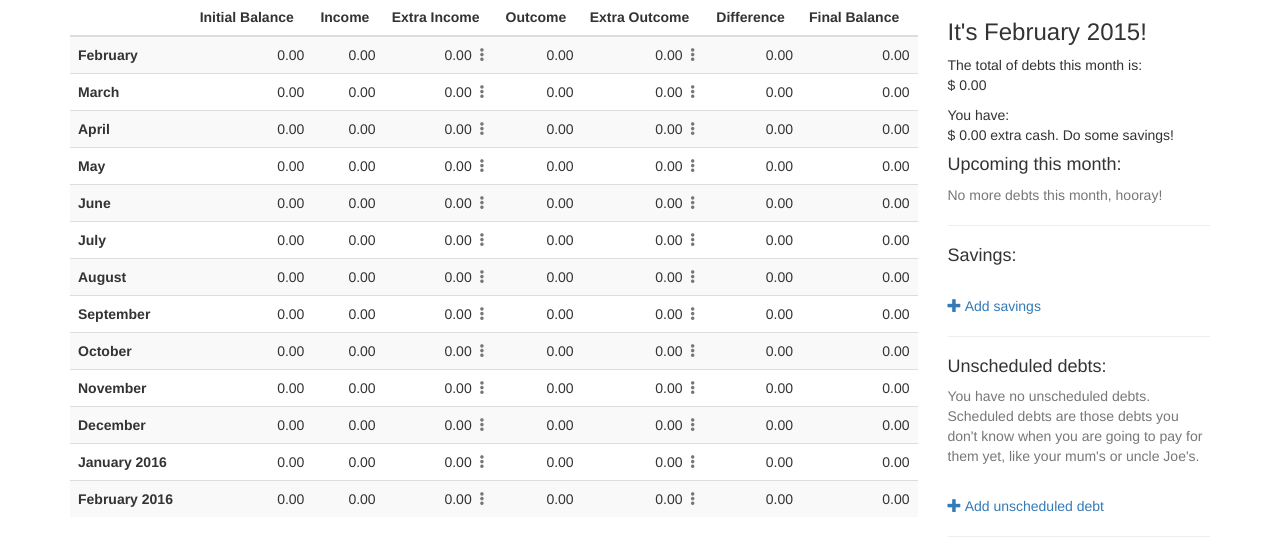
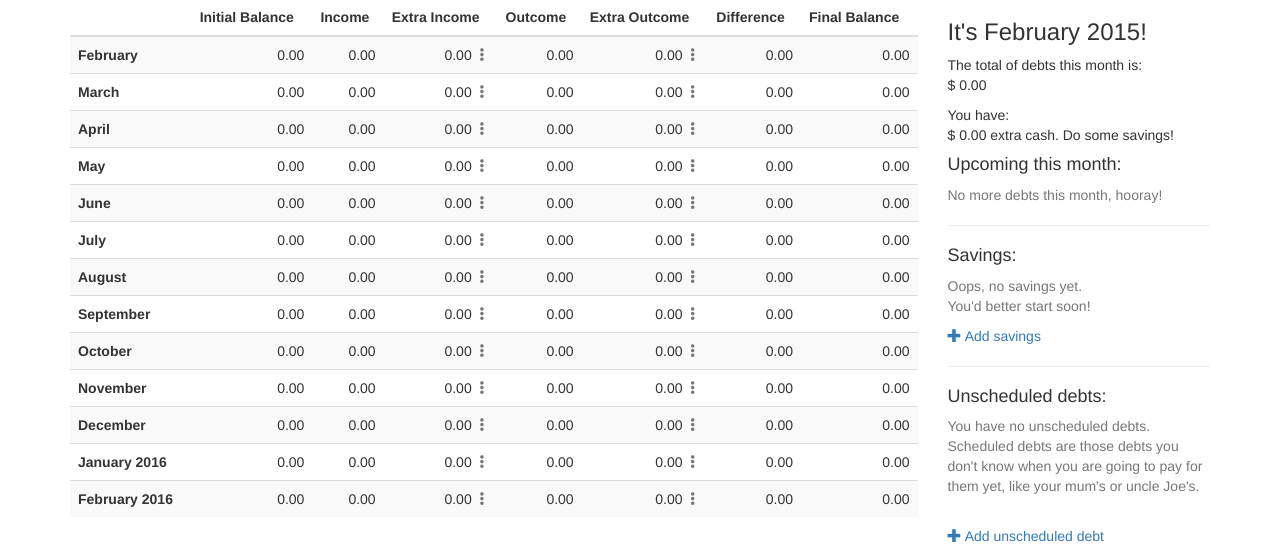
Before and after one commit to curaloucura/money-forecast, a Django app: page / in a window 1280 px wide. Shown: the part 137-693 px from the top of the page. Run offline with Django 3.2, Linux system fonts and the light colour scheme; the visitor is signed in with stand-in values (Sample User, id 1); data comes from the database, SQL or seed files in the repository; some libraries are stand-ins or nearby versions.

Commit message:
More fixes to sidebar

```diff
--- a/moneyforecast/records/templates/includes/header.html
+++ b/moneyforecast/records/templates/includes/header.html
@@ -16,12 +16,12 @@
 <div class="row" id="nav">
 	<div class="col-md-6 col-md-offset-6 text-right">
 		<span class="glyphicon glyphicon-import" aria-hidden="true"></span>
-		<a href="/admin/records/record/add/?account={{ income_id }}" target="_blank">{% trans "New Income" %}</a>&nbsp;&nbsp;
+		<a href="{% url 'admin:records_record_add' %}?account={{ income_id }}" target="_blank">{% trans "New Income" %}</a>&nbsp;&nbsp;
 		<span class="glyphicon glyphicon-export" aria-hidden="true"></span>
-		<a href="/admin/records/record/add/?account={{ outcome_id }}" target="_blank">{% trans "New Outcome" %}</a>&nbsp;&nbsp;
+		<a href="{% url 'admin:records_record_add' %}?account={{ outcome_id }}" target="_blank">{% trans "New Outcome" %}</a>&nbsp;&nbsp;
 		<span class="glyphicon glyphicon-piggy-bank" aria-hidden="true"></span>
-		<a href="/admin/records/record/add/?account={{ savings_id }}" target="_blank">{% trans "New Savings" %}</a>&nbsp;&nbsp;
+		<a href="{% url 'admin:records_record_add' %}?account={{ savings_id }}" target="_blank">{% trans "New Savings" %}</a>&nbsp;&nbsp;
 		<span class="glyphicon glyphicon-transfer" aria-hidden="true"></span>
-		<a href="/admin/records/record/add/?account={{ set_balance_id }}" target="_blank">{% trans "Set Balance" %}</a>
+		<a href="{% url 'admin:records_record_add' %}?account={{ set_balance_id }}" target="_blank">{% trans "Set Balance" %}</a>
 	</div>
 </div>
--- a/moneyforecast/records/templates/includes/sidebar.html
+++ b/moneyforecast/records/templates/includes/sidebar.html
@@ -47,11 +47,11 @@
 		{% trans "Savings" %}:
 	</h4>
 	{% with current_month.get_savings_totals as savings_list %}
-	{% if savings_list.1 <= 0 %}
-		<p class="text-muted">{% trans "You haven't saved anything yet, you'd better start soon!" %}</p>
+	{% if savings_list.total <= 0 %}
+		<p class="text-muted">{% trans "Oops, no savings yet. <br>You'd better start soon!" %}</p>
 	{% else %}
 	<table class="table table-condensed">
-		{% for record in current_month.get_savings_totals %}
+		{% for record in savings_list.list %}
 		{% if record.1 > 0 %}
 		<tr>
 			<td class="text-left">{{ record.0.name }}</td>
@@ -62,7 +62,7 @@
 	</table>
 	{% endif %}
 	{% endwith %}
-	<p><a href="/admin/records/record/add/?account=3" target="_blank">
+	<p><a href="{% url 'admin:records_record_add' %}?account={{ savings_id }}" target="_blank">
 		<span class="glyphicon glyphicon-plus" aria-hidden="true"></span>
 		{% trans "Add savings" %}
 	</a></p>
@@ -100,7 +100,7 @@
 		{% endif %}
 	</table>
 	{% endwith %}
-	<p><a href="/admin/records/record/add/?account=5" target="_blank">
+	<p><a href="{% url 'admin:records_record_add' %}?account={{ unscheduled_id }}" target="_blank">
 		<span class="glyphicon glyphicon-plus" aria-hidden="true"></span>
 		{% trans "Add unscheduled debt" %}
 	</a></p>
--- a/moneyforecast/records/views.py
+++ b/moneyforecast/records/views.py
@@ -103,10 +103,13 @@
 	def get_savings_totals(self):
 		accounts = Account.objects.filter(type_account=SAVINGS)
 		savings_list = []
+		total = 0
 		for account in accounts:
-			 savings_list.append((account,
-			 	self.get_queryset().filter(account=account, start_date__lte=self.today).aggregate(Sum('value'))['value__sum']))
-		return savings_list
+			total_account = self.get_queryset().filter(account=account, start_date__lte=self.today).aggregate(Sum('value'))['value__sum']
+			savings_list.append((account,total_account))
+			total += (total_account or 0)
+
+		return {'list': savings_list, 'total': total}
 
 	def get_unscheduled_totals(self):
 		account = Account.objects.get(type_account=SYSTEM_ACCOUNTS, slug=UNSCHEDULED_DEBTS_SLUG, user=self.user)
@@ -137,5 +140,6 @@
 	income_id = _get_account_id(request.user, INCOME, 'extra_income')
 	outcome_id = _get_account_id(request.user, OUTCOME, 'extra_outcome')
 	savings_id = _get_account_id(request.user, SAVINGS, 'savings')
+	unscheduled_id = _get_account_id(request.user, SYSTEM_ACCOUNTS, UNSCHEDULED_DEBTS_SLUG)
 	set_balance_id = _get_account_id(request.user, SYSTEM_ACCOUNTS, INITIAL_BALANCE_SLUG)
 	return render(request, "dashboard.html", locals())
```
